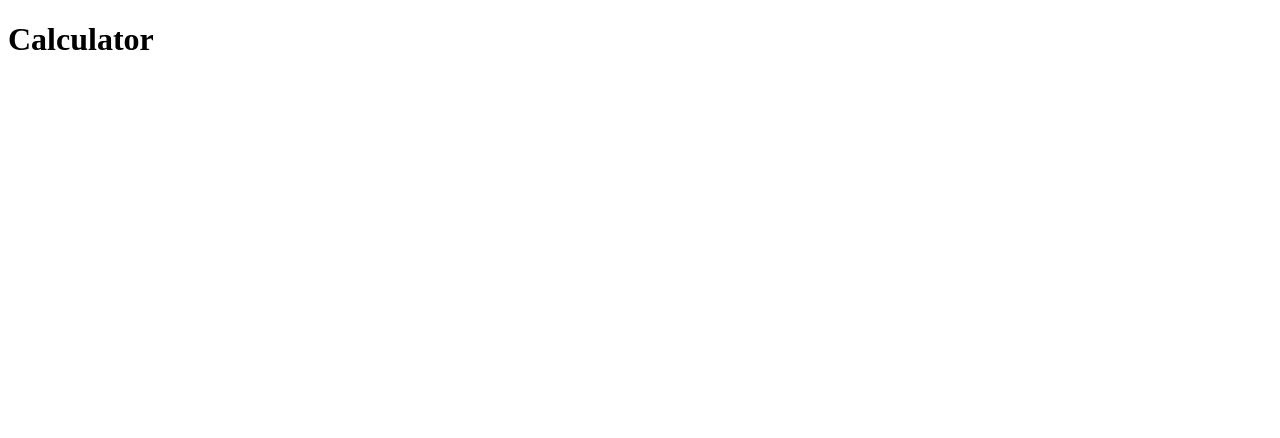
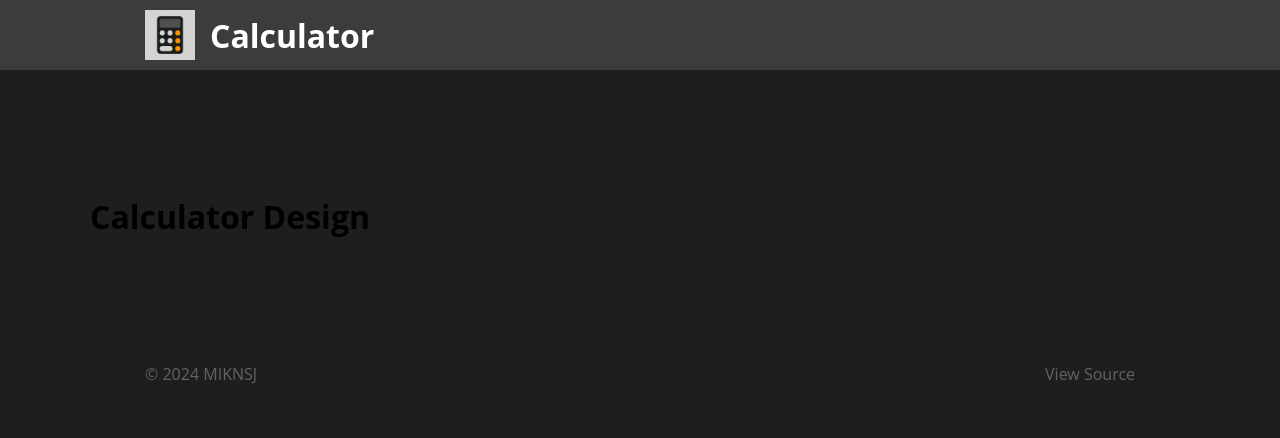
Before and after one commit to MIKNSJ/ios-calculator, a plain HTML site: page index.html in a window 1280 px wide. Drawn offline with Linux system fonts and the light colour scheme.

Commit message:
created simple static header

```diff
--- a/index.html
+++ b/index.html
@@ -5,7 +5,7 @@
         <meta name = "viewport" content="width=device-width, initial-scale=1.0">
         <meta name = "format-detection" content = "telephone=no"/>
 
-        <!--<link rel = "icon" href = "assets/calculator.ico">-->
+        <link rel = "icon" href = "assets/favicon.ico">
         <link rel = "stylesheet" href = "styles.css"/>
 
         <script src = "script.js"></script>
@@ -13,6 +13,43 @@
     </head>
 
     <body>
-        <h1> Calculator </h1>
+        <header>
+            <div id = "by-hr-head-con#1" class = "container">
+                <div id = "header" class = "header_">
+                    <img src = "assets/calculator.png" alt = "calculator_icon" id = "calculator_icon">
+                    <h1 id = "header_title"> Calculator </h1>
+                </div>
+            </div>
+        </header>
+
+        <main>
+            <div id = "by-mn-BR-con#1" class = "container">
+                <div class = "barrier"></div>
+            </div>
+
+            <div id = "by-mn-calc-con#2" class = "container">
+                <div id = "calculator" class = "calculator_">
+                    <h1> Calculator Design </h1>
+                </div>
+            </div>
+
+            <div id = "by-mn-BR-con#X" class = "container">
+                <div class = "barrier"></div>
+            </div>
+        </main>
+
+        <footer>
+            <div id = "by-fr-cr-con#1" class = "container">
+                <div id = "copyright" class = "copyright_">
+                    <p id = "c_name" class = "cr_text"> &copy 2024 MIKNSJ </p>
+                    <a href = "https://github.com/MIKNSJ/ios-calculator" target="_blank" rel="noopener noreferrer" id =
+                        "source" class = "cr_text">View Source</a>
+                </div>
+            </div>
+
+            <div class = "container">
+                <div id = "last_barrier" class = "barrier"></div>
+            </div>
+        </footer>
     </body>
 </html>
--- a/styles.css
+++ b/styles.css
@@ -0,0 +1,72 @@
+* {
+    box-sizing: border-box;
+    margin: 0;
+    padding: 0;
+    font-family: Open Sans, sans-serif;
+}
+
+html {
+    scroll-behavior: smooth;
+}
+
+body {
+    background-color: #1E1E1E;
+}
+
+.container {
+    max-width: 1100px;
+    margin: 0 auto;
+}
+
+.barrier {
+    height: 125px;
+}
+
+header {
+    background-color: #3C3C3C;
+    z-index: 10;
+}
+
+#header {
+    display: flex;
+    align-items: center;
+    gap: 15px;
+    padding: 10px 5%;
+    z-index: 10;
+}
+
+#header_title {
+    color: white;
+}
+
+#calculator_icon {
+    width: 50px;
+    height: 50px;
+}
+
+#copyright {
+    display: flex;
+    flex-direction: column;
+    align-items: center;
+    padding: 0 5%;
+    gap: 5px;
+}
+
+.cr_text {
+    color: #636363;
+    text-decoration: none;
+}
+
+#last_barrier {
+    height: 50px;
+}
+
+@media screen and (min-width: 750px) {
+    #copyright {
+        flex-direction: row;
+        justify-content: space-between;
+        align-items: center;
+        padding: 0 5%;
+        gap: 5px;
+    }
+}
```
Also changed, not shown: assets/calculator.png (added), assets/favicon.ico (added).
